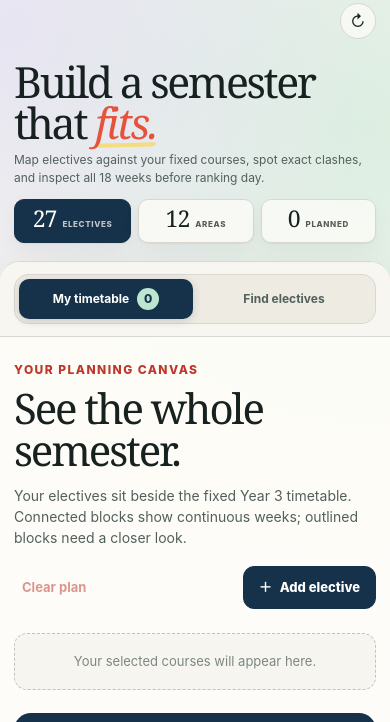
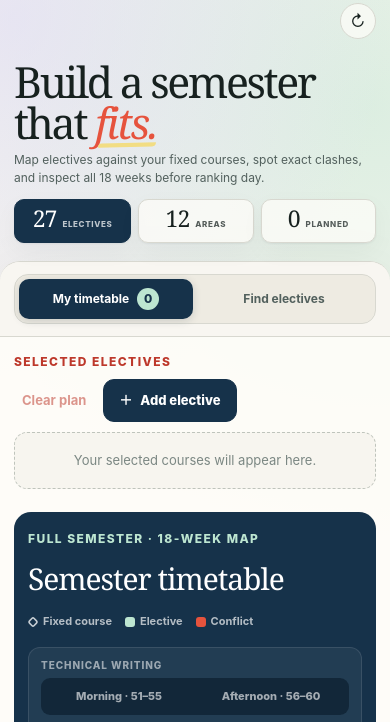
Before and after one commit to thanamn/elective-visualizer, a website: page site/index.html in a window 390 px wide. Shown: the part 88-810 px from the top of the page. Drawn offline with Linux system fonts and the light colour scheme; files whose address does not match are found by name.

Commit message:
Compress the timetable plan header

```diff
--- a/site/index.html
+++ b/site/index.html
@@ -227,11 +227,7 @@
 
       <section id="planView" role="tabpanel" aria-labelledby="planTab">
         <div class="plan-hero">
-          <div>
-            <p class="eyebrow">Your planning canvas</p>
-            <h2>See the whole semester.</h2>
-            <p>Your electives sit beside the fixed Year 3 timetable. Connected blocks show continuous weeks; outlined blocks need a closer look.</p>
-          </div>
+          <p class="eyebrow">Selected electives</p>
           <div class="plan-hero-actions">
             <button class="text-button" id="clearPlanButton" type="button">Clear plan</button>
             <button class="primary-button" id="backToCoursesButton" type="button">
--- a/site/style.css
+++ b/site/style.css
@@ -1170,31 +1170,20 @@ kbd {
 }
 
 #planView {
-  padding: 30px 28px 36px;
+  padding: 20px 28px 36px;
 }
 
 .plan-hero {
   display: flex;
-  align-items: end;
+  flex-wrap: wrap;
+  align-items: center;
   justify-content: space-between;
-  gap: 32px;
-  padding: 0 0 24px;
-}
-
-.plan-hero h2 {
+  gap: 10px 24px;
+  padding: 0 0 10px;
+}
+
+.plan-hero > .eyebrow {
   margin: 0;
-  font-family: Georgia, "Times New Roman", serif;
-  font-size: clamp(38px, 4.3vw, 58px);
-  font-weight: 500;
-  letter-spacing: -0.05em;
-  line-height: 1;
-}
-
-.plan-hero p:not(.eyebrow) {
-  max-width: 620px;
-  margin: 14px 0 0;
-  color: var(--ink-soft);
-  font-size: 14px;
 }
 
 .plan-hero-actions {
@@ -2714,20 +2703,12 @@ button.slot-course:focus-visible {
   }
 
   #planView {
-    padding: 24px 14px 20px;
+    padding: 16px 14px 20px;
   }
 
   .plan-hero {
-    display: grid;
-    gap: 18px;
-  }
-
-  .plan-hero h2 {
-    font-size: 42px;
-  }
-
-  .plan-hero .secondary-button {
-    justify-self: start;
+    gap: 8px 12px;
+    padding-bottom: 10px;
   }
 
   .plan-hero-actions {
```
Also changed, not shown: site/2-2568/index.html (+1 -5 lines).
